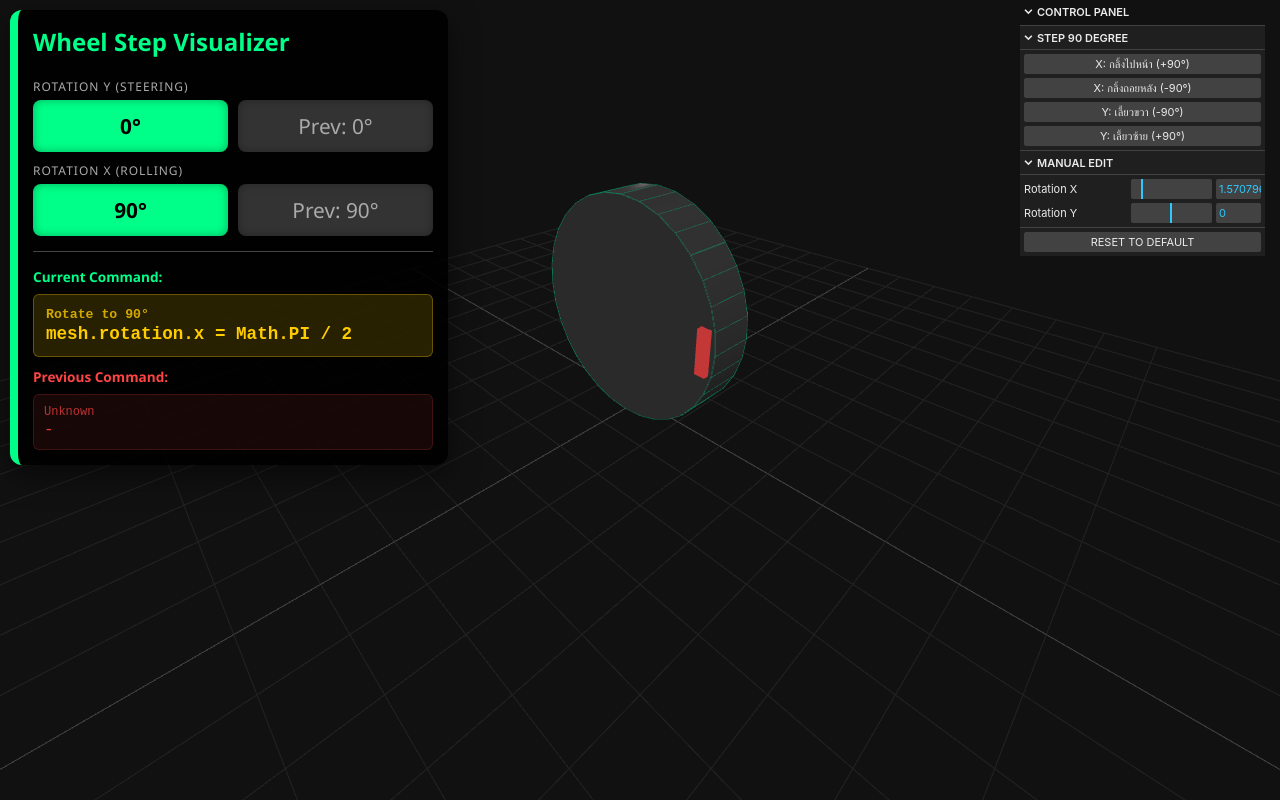
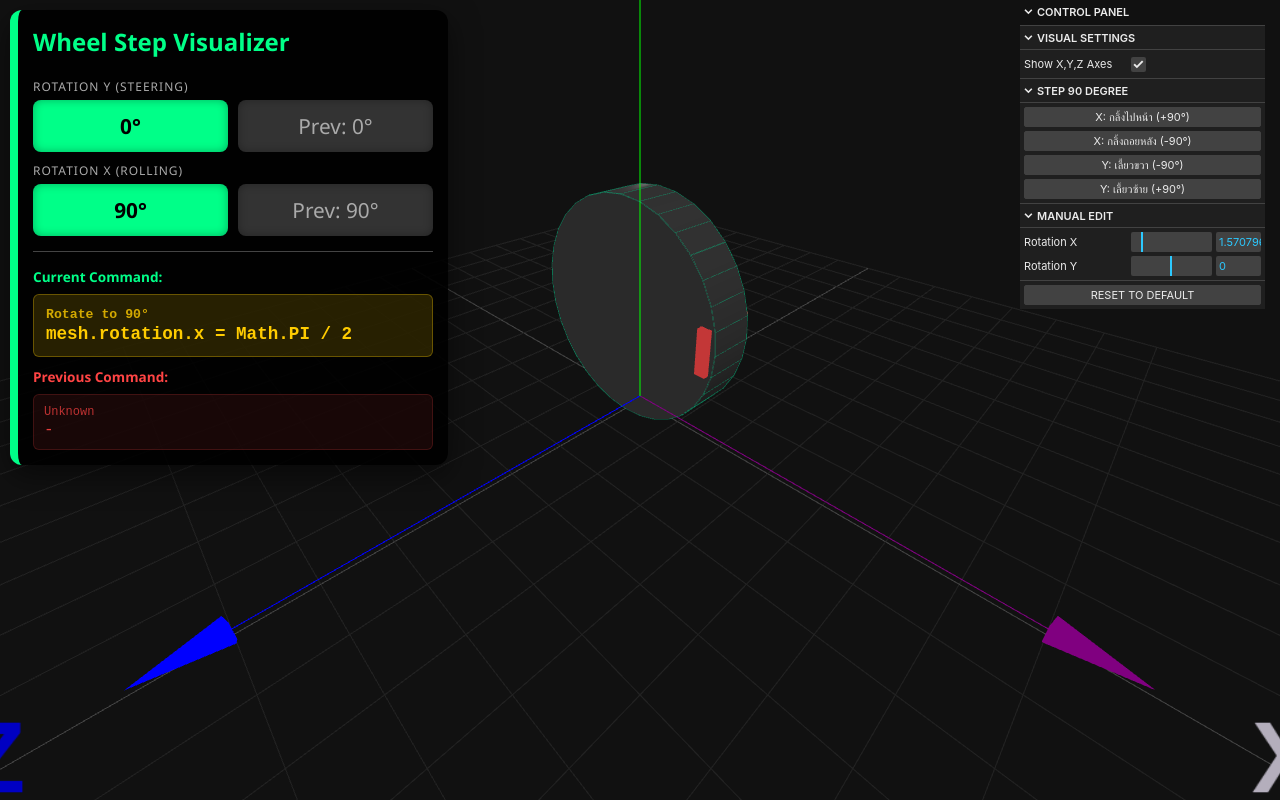
Before and after one commit to jamorn/Wheel-OOP-Control, a plain HTML site: page index.html in a window 1280 px wide. Drawn offline with nearby package versions, Linux system fonts and the light colour scheme; animation ran at ten frames a second.

Commit message:
Add professional axes with labels and GUI toggle

```diff
--- a/index.html
+++ b/index.html
@@ -263,7 +263,78 @@
         const myWheel = new Wheel(1, 0.4);
         scene.add(myWheel.group);
 
+        // --- เพิ่มฟังก์ชัน Professional Axes ---
+        let axesGroup;
+        function setupProfessionalAxes() {
+            axesGroup = new THREE.Group();
+            const origin = new THREE.Vector3(0, 0.05, 0); // ยกขึ้นจาก Grid เล็กน้อย
+            const size = 4;
+
+            const xColor = 0x800080; // ม่วง
+            const yColor = 0x00ff00; // เขียว
+            const zColor = 0x0000ff; // น้ำเงิน
+
+            // Arrow Helpers
+            const xArrow = new THREE.ArrowHelper(new THREE.Vector3(1, 0, 0), origin, size, xColor, 0.5, 0.2);
+            const yArrow = new THREE.ArrowHelper(new THREE.Vector3(0, 1, 0), origin, size, yColor, 0.5, 0.2);
+            const zArrow = new THREE.ArrowHelper(new THREE.Vector3(0, 0, 1), origin, size, zColor, 0.5, 0.2);
+
+            axesGroup.add(xArrow, yArrow, zArrow);
+
+            // Sprite Labels (X, Y, Z)
+            function createLabel(text, color) {
+                const canvas = document.createElement('canvas');
+                canvas.width = 128;
+                canvas.height = 128;
+                const ctx = canvas.getContext('2d');
+                ctx.fillStyle = color;
+                ctx.font = 'bold 80px Arial';
+                ctx.textAlign = 'center';
+                ctx.textBaseline = 'middle';
+                ctx.fillText(text, 64, 64);
+
+                const texture = new THREE.CanvasTexture(canvas);
+                const spriteMaterial = new THREE.SpriteMaterial({ map: texture, transparent: true });
+                const sprite = new THREE.Sprite(spriteMaterial);
+                sprite.scale.set(0.8, 0.8, 1);
+                return sprite;
+            }
+
+            const xLabel = createLabel('X', '#b19cd9');
+            xLabel.position.set(origin.x + size + 0.5, origin.y, origin.z);
+
+            const yLabel = createLabel('Y', '#00ff00');
+            yLabel.position.set(origin.x, origin.y + size + 0.5, origin.z);
+
+            const zLabel = createLabel('Z', '#0000ff');
+            zLabel.position.set(origin.x, origin.y, origin.z + size + 0.5);
+
+            axesGroup.add(xLabel, yLabel, zLabel);
+
+            // ทำให้มองเห็นทะลุได้ (X-Ray Effect)
+            axesGroup.children.forEach(child => {
+                if(child.line) child.line.material.depthTest = false;
+                if(child.cone) child.cone.material.depthTest = false;
+                if(child.material) child.material.depthTest = false;
+                child.renderOrder = 999;
+            });
+
+            scene.add(axesGroup);
+        }
+
+        setupProfessionalAxes();
+
         const gui = new GUI({ title: 'CONTROL PANEL' });
+
+        // Settings Folder สำหรับ Toggle ต่างๆ
+        const settingsFolder = gui.addFolder('VISUAL SETTINGS');
+        const settings = {
+            showAxes: true
+        };
+        settingsFolder.add(settings, 'showAxes').name('Show X,Y,Z Axes').onChange((val) => {
+            axesGroup.visible = val;
+        });
+        settingsFolder.open();
 
         const stepFolder = gui.addFolder('STEP 90 DEGREE');
         const stepActions = {
```
